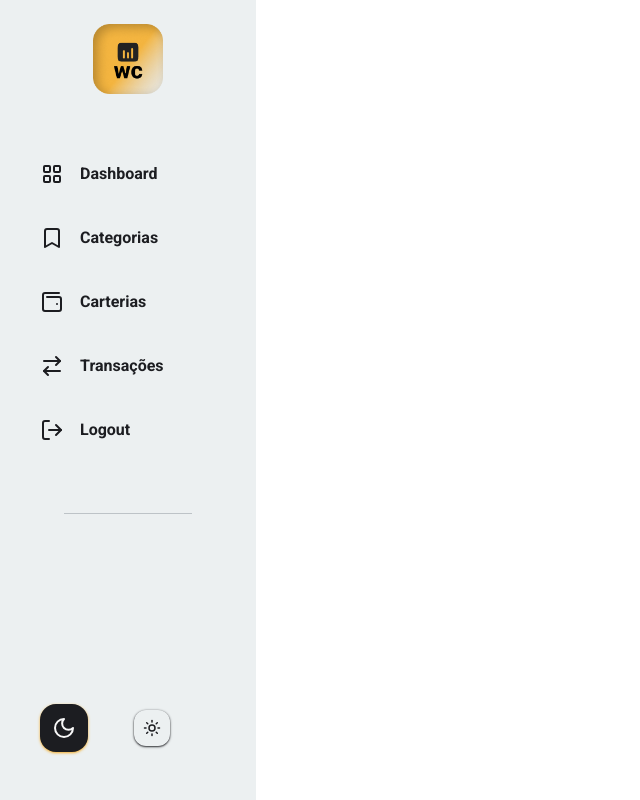
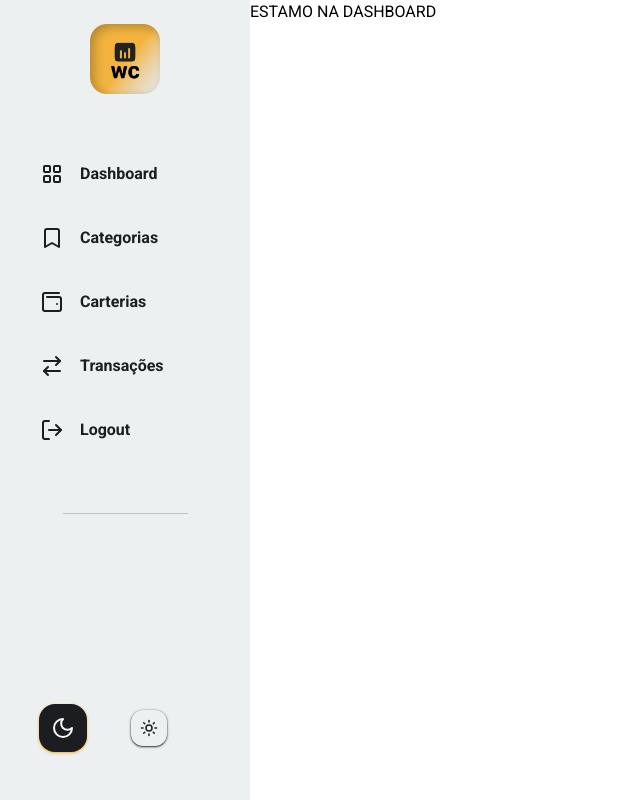
Before and after one commit to devbymarcos/finnanceweb, a Next.js app: page / in a window 1280 px wide. Shown: the whole page, without its empty margins (0-640 px from the left). Built offline with nearby package versions, Linux system fonts and the light colour scheme.

Commit message:
feat: agrupando rotas

```diff
--- /dev/null
+++ b/src/app/(admin)/layout.tsx
@@ -0,0 +1,18 @@
+"use client";
+import { roboto } from "@/fonts";
+import "../globals.css";
+import Sidebar from "@/components/sidebar/Sidebar";
+import { AppContext } from "@/hooks/useContextApp";
+
+export default function RootLayout({
+  children,
+}: {
+  children: React.ReactNode;
+}) {
+  return (
+    <AppContext>
+      <Sidebar />
+      <main className="absolute left-[250px]">{children}</main>
+    </AppContext>
+  );
+}
--- a/src/app/page.tsx
+++ b/src/app/(admin)/page.tsx
@@ -1,7 +1,7 @@
 function Index() {
   return (
     <>
-      <h1>Aqui vai ser a dash initial</h1>
+      <h1>ESTAMO NA DASHBOARD</h1>
     </>
   );
 }
--- /dev/null
+++ b/src/app/(auth)/login/layout.tsx
@@ -0,0 +1,13 @@
+interface Children {
+  children: React.ReactNode;
+}
+
+const LoginLayout = ({ children }: Children) => {
+  return (
+    <>
+      <h1>Aqui é layout do login</h1>
+      {children}
+    </>
+  );
+};
+export default LoginLayout;
--- /dev/null
+++ b/src/app/(auth)/login/page.tsx
@@ -0,0 +1,9 @@
+const Login = () => {
+  return (
+    <>
+      <h1>TELA DE LOGIN</h1>
+    </>
+  );
+};
+
+export default Login;
--- a/src/app/layout.tsx
+++ b/src/app/layout.tsx
@@ -1,8 +1,6 @@
 "use client";
 import { roboto } from "@/fonts";
 import "./globals.css";
-import Sidebar from "@/components/sidebar/Sidebar";
-import { AppContext, useContextApp } from "@/hooks/useContextApp";
 
 export default function RootLayout({
   children,
@@ -11,12 +9,9 @@ export default function RootLayout({
 }) {
   return (
     <html lang="en">
-      <AppContext>
-        <body className={`${roboto.className} dark:bg-base-black-200 `}>
-          <Sidebar />
-          {children}
-        </body>
-      </AppContext>
+      <body className={`${roboto.className} dark:bg-base-black-200 `}>
+        {children}
+      </body>
     </html>
   );
 }
--- a/src/components/sidebar/Sidebar.tsx
+++ b/src/components/sidebar/Sidebar.tsx
@@ -1,5 +1,4 @@
 import Image from "next/image";
-
 import MenuSideBar from "../menu/MenuSidebar";
 import BtnDark from "@/components/btn-dark-mode/BtnDark";
 import BtnLight from "../btn-dark-mode/BtnLight";
@@ -7,7 +6,7 @@ import BtnLight from "../btn-dark-mode/BtnLight";
 const Sidebar = () => {
   return (
     <>
-      <aside className="w-64 bg-base-gray h-screen fixed flex flex-col justify-between dark:bg-base-black overflow-y-auto  ">
+      <aside className="w-[250px] bg-base-gray h-screen fixed flex flex-col justify-between dark:bg-base-black overflow-y-auto  ">
         <div className="w-full mt-6">
           <Image
             src="/images/logo/logo-light.png"
@@ -18,14 +17,6 @@ const Sidebar = () => {
           />
           <MenuSideBar />
         </div>
-        {/* <div className="p-2 w-full ">
-          <div className="p-4 items-center  text-lg font-bold my-12 w-full h-44 bg-base-yellow text-font-color-dark shadow-inner  shadow-neutral-500 rounded-3xl">
-            <p>Escolha a carteira para controlar</p>
-            <select className="text-font-color-light mt-6 w-full rounded-md py-2 px-2 text-base border-0 outline-none cursor-pointer">
-              <option>minha carteira</option>
-            </select>
-          </div>
-        </div> */}
         <div className="flex justify-evenly mb-12">
           <BtnDark />
           <BtnLight />
```
